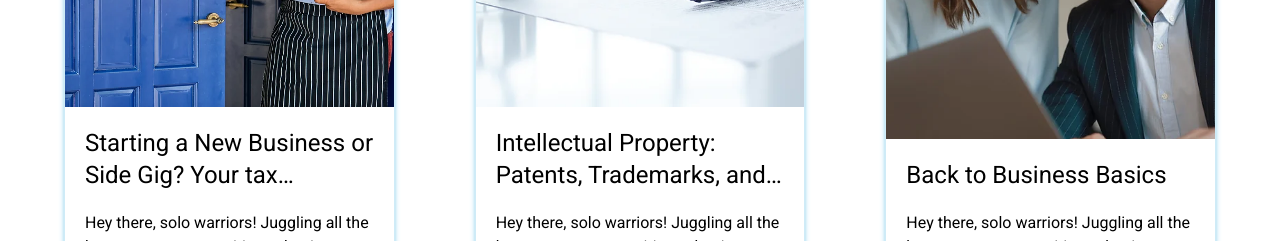
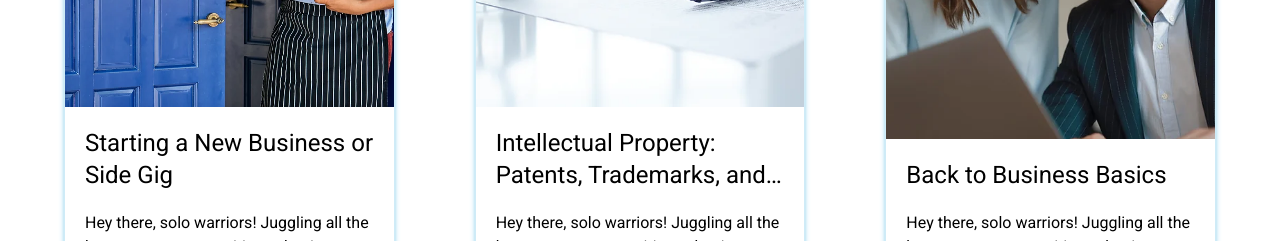
Before and after one commit to NikhilMourya/Boutique-Books, a React (Vite) app: page /blogs in a window 1280 px wide. Shown: the part 1840-2081 px from the top of the page. Built offline with nearby package versions, Linux system fonts and the light colour scheme.

Commit message:
404 page updated ✅

```diff
--- a/src/assets/data/blogs.js
+++ b/src/assets/data/blogs.js
@@ -68,7 +68,7 @@ export const blogs = [
     image: blog6,
   },
   {
-    title: 'Starting a New Business or Side Gig? Your tax considerations . . .',
+    title: 'Starting a New Business or Side Gig',
     author: 'Tajni Diller',
     date: 'May 16',
     reading_time: '4 min read',
--- a/src/page/BlogDetailPage.jsx
+++ b/src/page/BlogDetailPage.jsx
@@ -4,7 +4,7 @@ import { blogs } from '../assets/data/blogs';
 
 export default function BlogDetailsPage() {
   const { blogSlug } = useParams();
-  const blog = blogs.filter((obj) => obj.title.includes(blogSlug))[0];
+  const blog = blogs.filter((obj) => obj.title === blogSlug)[0];
 
   if (!blog) {
     return <Navigate to={'/404'} replace />;
--- a/src/page/NotFoundPage.jsx
+++ b/src/page/NotFoundPage.jsx
@@ -3,7 +3,7 @@ import { Link } from 'react-router-dom';
 export default function NotFoundPage() {
   return (
     <>
-      <main className="grid min-h-full place-items-center bg-white px-6 py-24 sm:py-32 lg:px-8">
+      <main className="grid min-h-full place-items-center bg-white px-6 py-32 sm:py-52 lg:px-8">
         <div className="text-center">
           <p className="text-6xl font-semibold text-primary">404</p>
           <h1 className="mt-4 text-3xl font-bold tracking-tight text-gray-900 sm:text-5xl">
```
